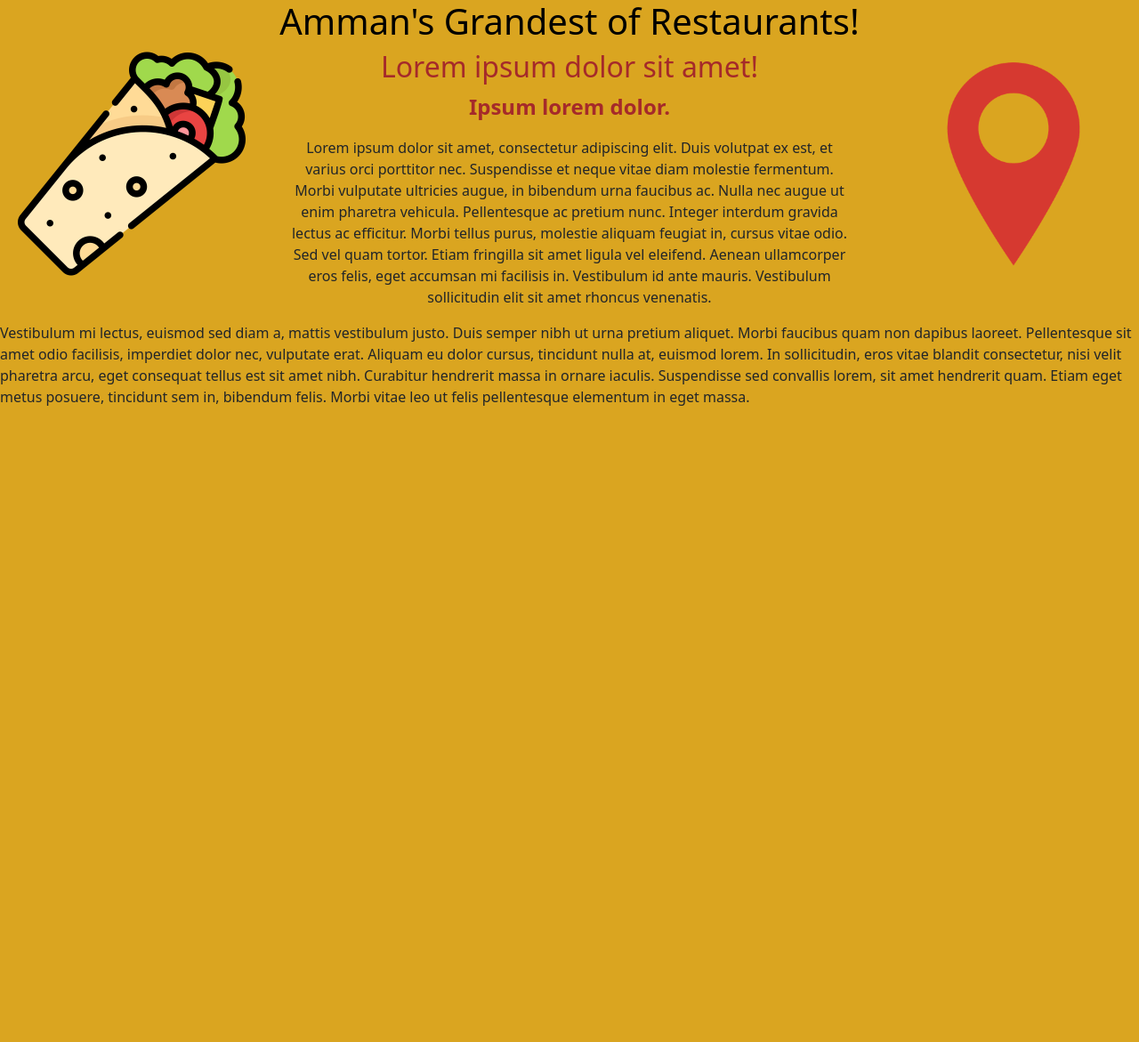
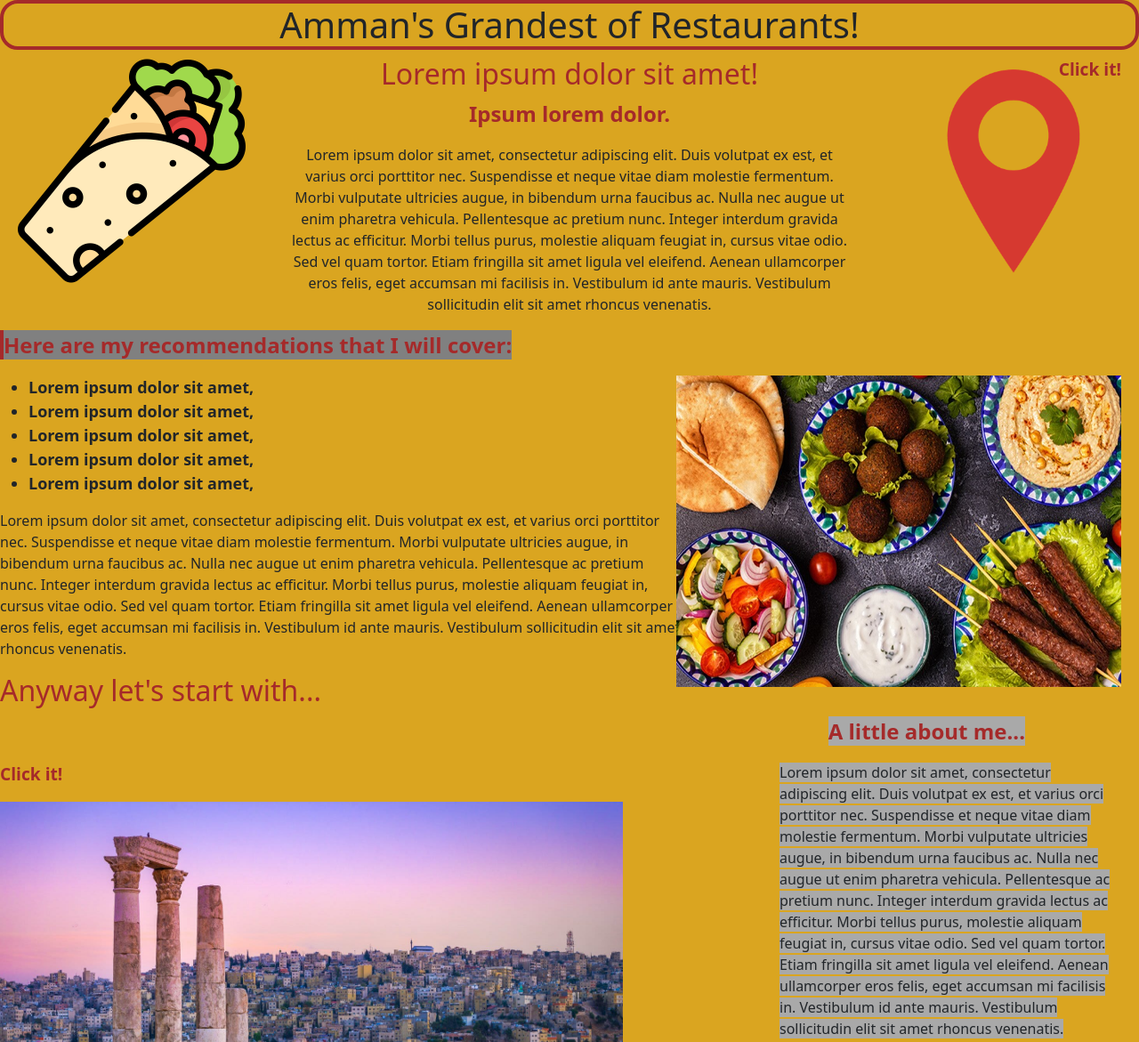
Before and after one commit to MG8mer/ammans-best-restaurants, a plain HTML site: page index.html in a window 1280 px wide. Shown: the top 1171 px of the page at 89% size. Before the commit the page ends 800 px from the top, so only its background shows below. Drawn offline with nearby package versions, Linux system fonts and the light colour scheme.

Commit message:
Finished rough template for index.html (with CSS)

```diff
--- a/index.html
+++ b/index.html
@@ -16,18 +16,40 @@
     </style>
 </head>
     <body>
-    <h1 style="text-align:center;color:black">Amman's Grandest of Restaurants!</h1>
+    <h1>Amman's Grandest of Restaurants!</h1>
 
     <img class="box-left" src="images/shawerma.png" alt="Shawermom" width="256" height="256">
+
     <a href="https://www.google.com/maps/place/Amman/@31.8354533,35.6674384,10z/data=!3m1!4b1!4m6!3m5!1s0x151b5fb85d7981af:0x631c30c0f8dc65e8!8m2!3d31.9539494!4d35.910635!16zL20vMGM3emY"><img class="box-right" src="images/pin.png" alt="Pine" width="256" height="256"></a>
+    <p class="box-right" style="font-size:larger;color:brown"><strong>Click it!</strong></p>
 
     <div class="box-center">
-        <h2 style="color:brown">Lorem ipsum dolor sit amet!</h2>
-        <p style="font-size:x-large;color:brown"><strong>Ipsum lorem dolor.</strong></p>
+        <h2>Lorem ipsum dolor sit amet!</h2>
+        <p class="mini-heading">Ipsum lorem dolor.</p>
         <p>Lorem ipsum dolor sit amet, consectetur adipiscing elit. Duis volutpat ex est, et varius orci porttitor nec. Suspendisse et neque vitae diam molestie fermentum. Morbi vulputate ultricies augue, in bibendum urna faucibus ac. Nulla nec augue ut enim pharetra vehicula. Pellentesque ac pretium nunc. Integer interdum gravida lectus ac efficitur. Morbi tellus purus, molestie aliquam feugiat in, cursus vitae odio. Sed vel quam tortor. Etiam fringilla sit amet ligula vel eleifend. Aenean ullamcorper eros felis, eget accumsan mi facilisis in. Vestibulum id ante mauris. Vestibulum sollicitudin elit sit amet rhoncus venenatis.</p>
     </div>
 
-    <p> Vestibulum mi lectus, euismod sed diam a, mattis vestibulum justo. Duis semper nibh ut urna pretium aliquet. Morbi faucibus quam non dapibus laoreet. Pellentesque sit amet odio facilisis, imperdiet dolor nec, vulputate erat. Aliquam eu dolor cursus, tincidunt nulla at, euismod lorem. In sollicitudin, eros vitae blandit consectetur, nisi velit pharetra arcu, eget consequat tellus est sit amet nibh. Curabitur hendrerit massa in ornare iaculis. Suspendisse sed convallis lorem, sit amet hendrerit quam. Etiam eget metus posuere, tincidunt sem in, bibendum felis. Morbi vitae leo ut felis pellentesque elementum in eget massa.</p>
+    <p class="mini-heading"><span style="border-left: 4px solid brown;background-color:grey;">Here are my recommendations that I will cover:</span></p>
+
+    <img class="box-right" src="images/arab_food.jpeg" alt="Kebabs & Cool Stuff" width="500" height="350">
+
+    <ul style="font-size:large;font-weight: bold;">
+        <li>Lorem ipsum dolor sit amet,</li>
+        <li>Lorem ipsum dolor sit amet,</li>
+        <li>Lorem ipsum dolor sit amet,</li>
+        <li>Lorem ipsum dolor sit amet,</li>
+        <li>Lorem ipsum dolor sit amet,</li>
+    </ul>
+
+    <p style="width: 60%;left: 20px">Lorem ipsum dolor sit amet, consectetur adipiscing elit. Duis volutpat ex est, et varius orci porttitor nec. Suspendisse et neque vitae diam molestie fermentum. Morbi vulputate ultricies augue, in bibendum urna faucibus ac. Nulla nec augue ut enim pharetra vehicula. Pellentesque ac pretium nunc. Integer interdum gravida lectus ac efficitur. Morbi tellus purus, molestie aliquam feugiat in, cursus vitae odio. Sed vel quam tortor. Etiam fringilla sit amet ligula vel eleifend. Aenean ullamcorper eros felis, eget accumsan mi facilisis in. Vestibulum id ante mauris. Vestibulum sollicitudin elit sit amet rhoncus venenatis.</p>
+
+    <h2>Anyway let's start with...</h2>
+
+    <p class="mini-heading" id="mini_me"><span style="background-color:darkgray">A little about me...</span></p>
+    <p class="box-right" style="width: 30%;"><span style="background-color:darkgray">Lorem ipsum dolor sit amet, consectetur adipiscing elit. Duis volutpat ex est, et varius orci porttitor nec. Suspendisse et neque vitae diam molestie fermentum. Morbi vulputate ultricies augue, in bibendum urna faucibus ac. Nulla nec augue ut enim pharetra vehicula. Pellentesque ac pretium nunc. Integer interdum gravida lectus ac efficitur. Morbi tellus purus, molestie aliquam feugiat in, cursus vitae odio. Sed vel quam tortor. Etiam fringilla sit amet ligula vel eleifend. Aenean ullamcorper eros felis, eget accumsan mi facilisis in. Vestibulum id ante mauris. Vestibulum sollicitudin elit sit amet rhoncus venenatis.</span></p>
+
+    <p style="font-size:larger;color:brown"><strong>Click it!</strong></p>
+    <a href="https://www.google.com/maps/place/Amman+Citadel+National+Historic+Site/@31.9540922,35.9331201,17z/data=!3m1!4b1!4m6!3m5!1s0x151b5f96539bcc23:0x83d61bcf8e637e6d!8m2!3d31.9540922!4d35.9353088!16s%2Fm%2F047mg4c"><img src="images/amman.jpeg" alt="Amman is AWESOME!" width="700" height="512"></a>
 
     </body>
 </html>
--- a/stylish.css
+++ b/stylish.css
@@ -1,5 +1,28 @@
 body {
     background-color: goldenrod;
+}
+
+h1 {
+    box-sizing: border-box;
+    border: 4px solid brown;
+    border-radius: 20px;
+    text-align: center;
+}
+
+h2 {
+    color:brown
+}
+
+#mini_me {
+    position: relative;
+    text-align: right;
+    right: 10%;
+}
+
+.mini-heading {
+    font-size: x-large;
+    font-weight: bold;
+    color:brown;
 }
 
 .box-center {
```
Also changed, not shown: images/amman.jpeg (added), images/arab_food.jpeg (added).
